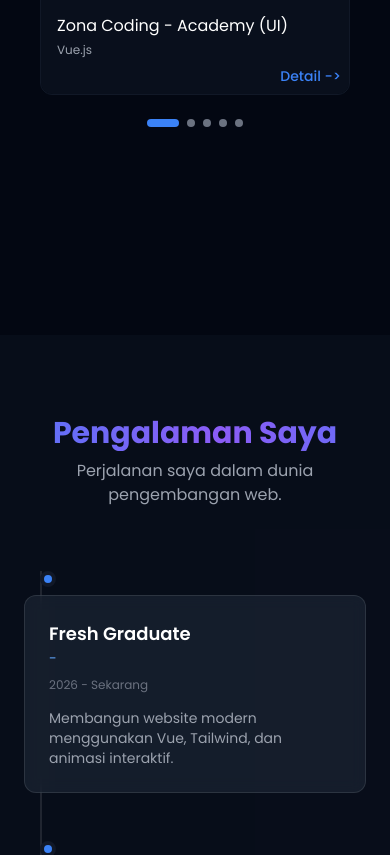
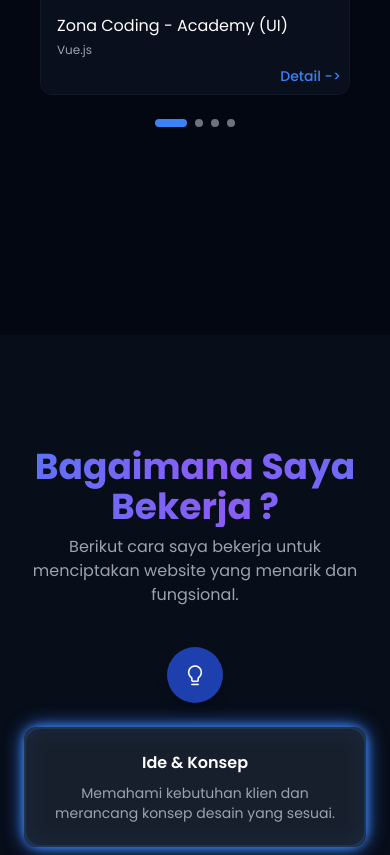
Before and after one commit to bayu841/portofolio-bayu, a Vue app: page /#/ in a window 390 px wide. Shown: the part 2284-3139 px from the top of the page. Built offline with nearby package versions, Linux system fonts and the light colour scheme.

Commit message:
update jarak section

```diff
--- a/src/components/common/Footer.vue
+++ b/src/components/common/Footer.vue
@@ -39,6 +39,13 @@ const scrollTo = (id) => {
               Projek
             </button>
           </li>
+
+          <li>
+            <button @click="scrollTo('workflow')" class="hover:text-blue-400 transition">
+              Alur Kerja
+            </button>
+          </li>
+
           <li>
             <button @click="scrollTo('experience')" class="hover:text-blue-400 transition">
               Pengalaman
--- a/src/components/common/Navbar.vue
+++ b/src/components/common/Navbar.vue
@@ -13,7 +13,6 @@ onMounted(() => {
     showNavbar.value = true;
   }, 400);
 });
-
 
 const toggleMenu = () => {
   isOpen.value = !isOpen.value;
@@ -44,14 +43,9 @@ const scrollTo = async (id) => {
   <Transition name="nav">
     <nav
       v-if="showNavbar"
-  class="fixed top-2 left-1/2 -translate-x-1/2 z-[9999]
-         w-[92%] max-w-6xl
-         text-white font-poppins
-         bg-gray-900/60 backdrop-blur-md
-         border border-white/10
-         rounded-[24px] md:rounded-[200px] shadow-lg text-sm"
+      class="fixed top-2 left-1/2 -translate-x-1/2 z-[9999] w-[92%] max-w-6xl text-white font-poppins bg-gray-900/60 backdrop-blur-md border border-white/10 rounded-[24px] md:rounded-[200px] shadow-lg text-sm"
     >
-    <div class="max-w-7xl mx-auto px-4 sm:px-6 lg:px-8 ">
+      <div class="max-w-7xl mx-auto px-4 sm:px-6 lg:px-8">
         <div class="flex justify-between items-center h-14 cursor-target">
           <!-- Logo -->
           <div class="flex items-center">
@@ -79,6 +73,13 @@ const scrollTo = async (id) => {
               class="relative hover:text-blue-400 transition after:content-[''] after:absolute after:left-0 after:-bottom-1 after:h-[2px] after:w-0 after:bg-blue-400 after:transition-all after:duration-300 hover:after:w-full"
             >
               Projek
+            </button>
+
+            <button
+              @click="scrollTo('workflow')"
+              class="relative hover:text-blue-400 transition after:content-[''] after:absolute after:left-0 after:-bottom-1 after:h-[2px] after:w-0 after:bg-blue-400 after:transition-all after:duration-300 hover:after:w-full"
+            >
+              Alur Kerja
             </button>
 
             <button
@@ -134,14 +135,25 @@ const scrollTo = async (id) => {
           <button @click="scrollTo('hero')" class="block py-2 w-full text-left">
             Beranda
           </button>
-        <button @click="scrollTo('about')" class="block py-2 w-full text-left">
+          <button
+            @click="scrollTo('about')"
+            class="block py-2 w-full text-left"
+          >
             Tentang
           </button>
           <button
             @click="scrollTo('projects')"
-          class="block py-2 w-full text-left">
+            class="block py-2 w-full text-left"
+          >
             Projek
           </button>
+          <button
+            @click="scrollTo('workflow')"
+            class="block py-2 w-full text-left"
+          >
+            Alur Kerja
+          </button>
+
           <button
             @click="scrollTo('contact')"
             class="block py-2 w-full text-left"
--- a/src/sections/Contact.vue
+++ b/src/sections/Contact.vue
@@ -41,7 +41,7 @@ const sendMessage = () => {
     id="contact"
     ref="sectionRef"
     :class="[
-      'py-20 sm:py-20 md:py-20 px-4 sm:px-6 text-gray-900 dark:text-white transition-all duration-700 transform mb-16',
+      'py-20 sm:py-20 md:py-10 px-4 sm:px-6 text-gray-900 dark:text-white transition-all duration-700 transform mb-20',
       isVisible ? 'opacity-100 translate-y-0' : 'opacity-0 translate-y-10',
     ]"
   >
--- a/src/sections/Detail.vue
+++ b/src/sections/Detail.vue
@@ -32,14 +32,6 @@ const projects = [
   },
   {
     id: 4,
-    title: "E Commerce Taman",
-   detail:
-      "Website E-Commerce Taman merupakan platform penjualan online yang dirancang untuk memudahkan pengguna dalam membeli berbagai kebutuhan tanaman dan perlengkapan taman secara praktis. Sistem ini memiliki tampilan modern dan responsif, dilengkapi fitur katalog produk, pencarian, detail produk, keranjang belanja, serta pengelolaan transaksi untuk memberikan pengalaman belanja yang nyaman dan terstruktur.",
-    tools: ["Figma"],
-    image: `${import.meta.env.BASE_URL}images/project/project4.webp`,
-  },
-  {
-    id: 5,
     title: "Sistem Persuratan Terpadu",
     detail:
       "Aplikasi ini digunakan untuk membantu proses pengelolaan berbagai persuratan , seperti surat masuk, surat keluar , disposisi dan lainnya. Dengan tampilan baru yang lebih mudah digunakan memungkinkan pengelolaan menjadi lebih mudah, cepat dan efisien.",
--- a/src/sections/Experience.vue
+++ b/src/sections/Experience.vue
@@ -44,7 +44,7 @@ onMounted(() => {
     ref="sectionRef"
     id="experience"
     :class="[
-        'text-white py-20 md:py-[100px] px-6 font-poppins transition-all duration-700 bg-gray-900/40 mb-20',
+        'text-white py-20 md:py-[130px] px-6 font-poppins transition-all duration-700',
         isVisible ? 'opacity-100 translate-y-0' : 'opacity-0 translate-y-16'
     ]"
     >
--- a/src/sections/Project.vue
+++ b/src/sections/Project.vue
@@ -8,8 +8,7 @@ const projects = [
   { id:1, title: "Zona Coding - Academy (UI)", desc: "Vue.js", image: "images/project/project1.webp" },
   { id:2, title: "Perpustakaan Digital", desc: "Laravel", image: "images/project/project2.webp" },
   { id:3, title: "Manajemen Toko", desc: "Laravel", image: "images/project/project3.webp" },
-  { id:4, title: "E-Commerce Taman (Figma)", desc: "Figma", image: "images/project/project4.webp" },
-  { id:5, title: "SI RATU (Persuratan Terpadu)", desc: "Figma + Vue.js", image: "images/project/project5.webp" },
+  { id:4, title: "SI RATU (Persuratan Terpadu)", desc: "Figma + Vue.js", image: "images/project/project5.webp" },
 ];
 
 const certificates = [
--- a/src/views/HomeView.vue
+++ b/src/views/HomeView.vue
@@ -2,6 +2,7 @@
 import HeroSection from "../sections/HeroSection.vue";
 import About from "../sections/About.vue";
 import Project from "../sections/Project.vue";
+import Workflow from '../sections/Workflow.vue'
 import Experience from "../sections/Experience.vue";
 import Contact from "../sections/Contact.vue";
 </script>
@@ -10,6 +11,7 @@ import Contact from "../sections/Contact.vue";
   <HeroSection />
   <About />
   <Project />
+  <Workflow/>
   <Experience />
   <Contact />
 </template>
```
Lines whose indentation alone changed are shown as unchanged.
